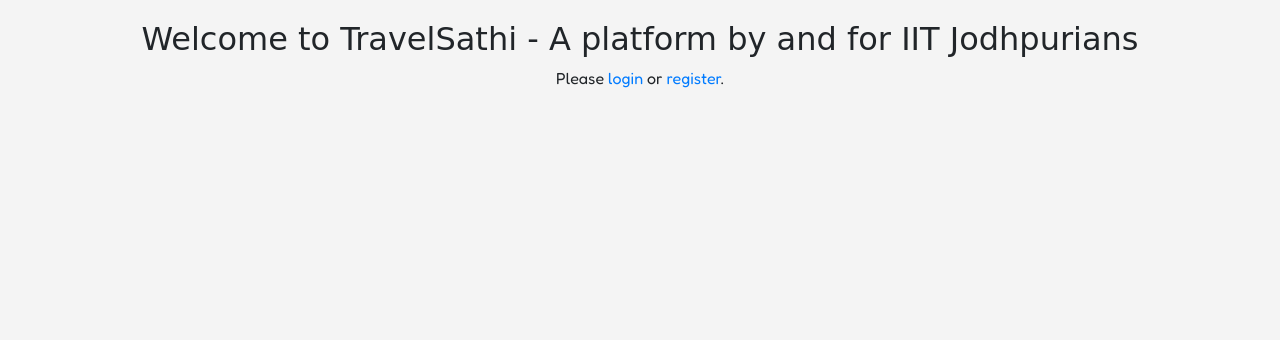
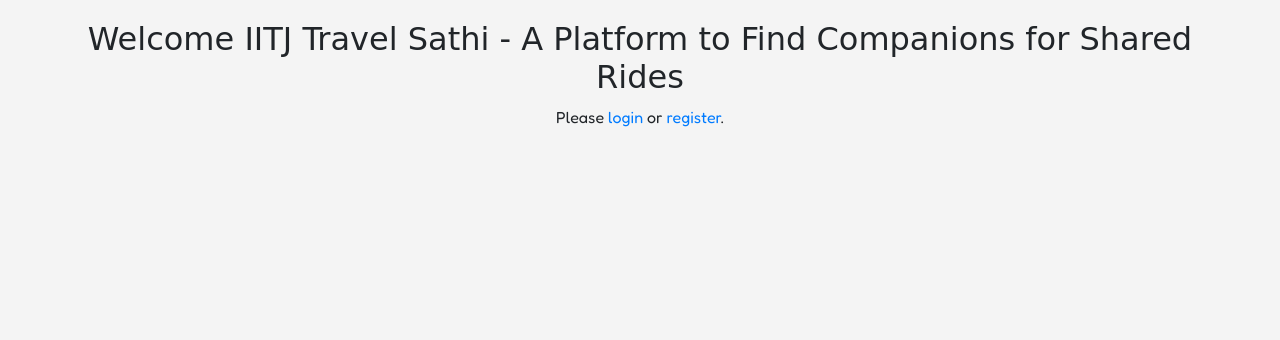
Before and after one commit to akaash897/TravelSathi-Travel-Companion-App, a Flask app: page / in a window 1280 px wide. Shown: the part 80-420 px from the top of the page. Run offline with Flask 3, Linux system fonts and the light colour scheme; some libraries are stand-ins or nearby versions.

Commit message:
Minor changes

```diff
--- a/templates/index.html
+++ b/templates/index.html
@@ -77,7 +77,7 @@
 {% endwith %}
 
 <div class="container">
-    <h2>Welcome to TravelSathi - A platform by and for IIT Jodhpurians</h2>
+    <h2>Welcome IITJ Travel Sathi - A Platform to Find Companions for Shared Rides</h2>
 
     {% if current_user.is_authenticated %}
         <h2>Dashboard</h2>
```
